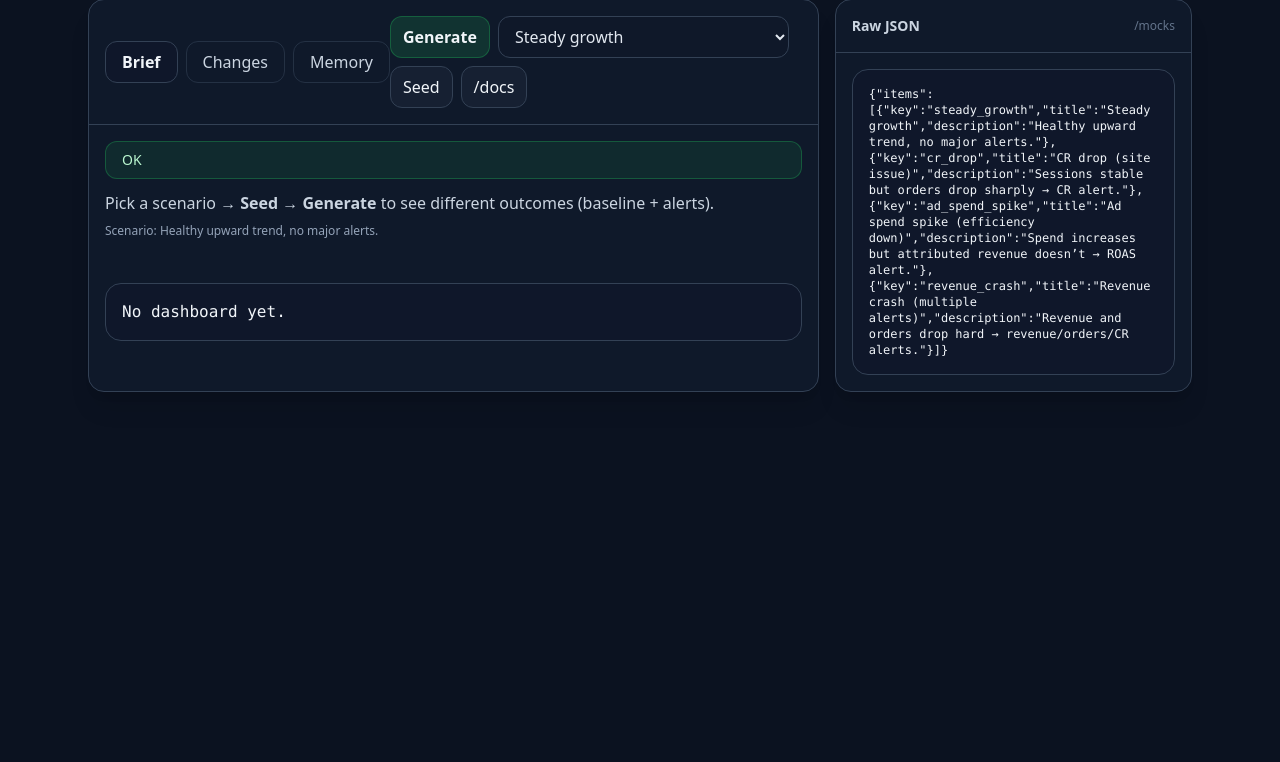
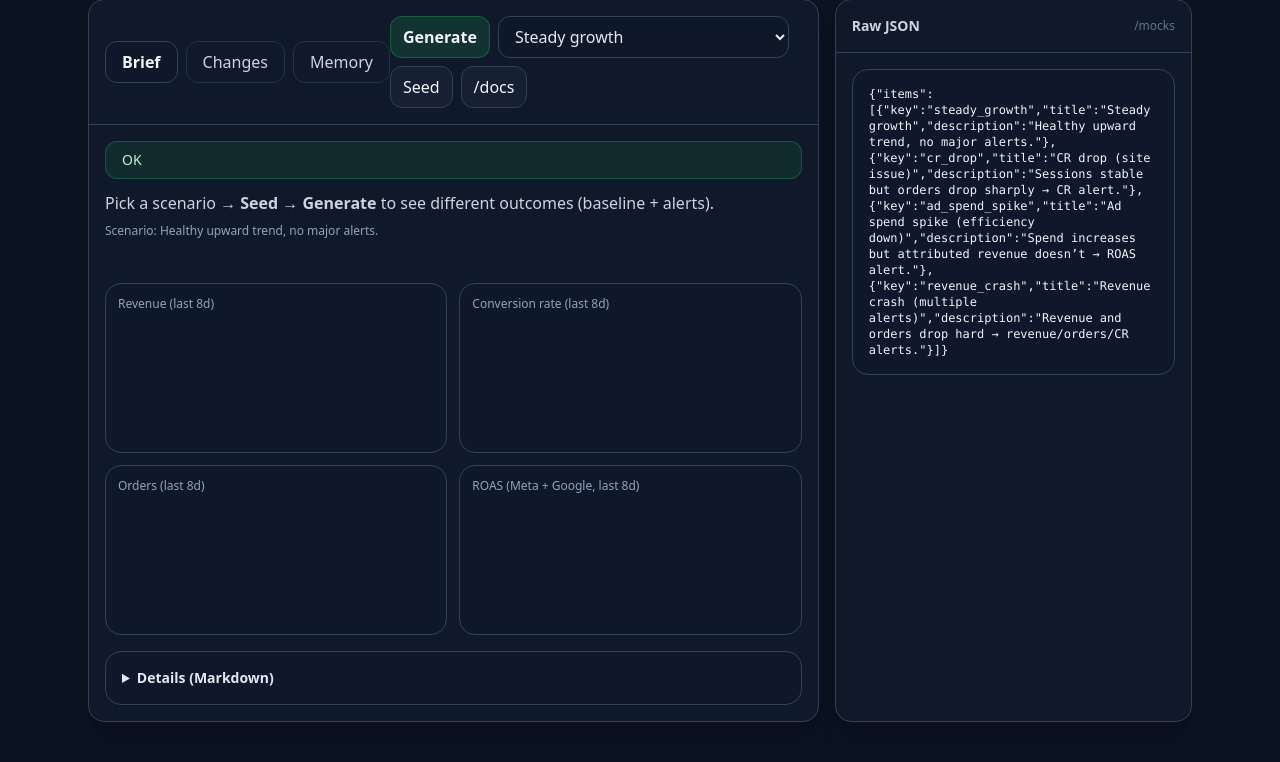
Before and after one commit to savinoo/daily-ops-agent, a FastAPI app: page / in a window 1280 px wide. Shown: the part 239-1001 px from the top of the page. Before the commit the page ends 631 px from the top, so only its background shows below. Run offline with FastAPI, Linux system fonts and the light colour scheme; some libraries are stand-ins or nearby versions.

Commit message:
Dashboard UI: charts + collapsible details

```diff
--- a/static/app.js
+++ b/static/app.js
@@ -1,6 +1,7 @@
 (() => {
   const UI = {
     tab: 'brief',
+    charts: { revenue: null, cr: null, orders: null, roas: null },
     setBanner(kind, msg) {
       const el = document.getElementById('banner');
       if (!msg) {
@@ -90,6 +91,7 @@
     },
     setAlertBadges(alerts) {
       const el = document.getElementById('alert-badges');
+      if (!el) return;
       el.innerHTML = '';
       if (!alerts || alerts.length === 0) {
         el.innerHTML = '<span class="px-3 py-1 rounded-full bg-green-500/10 border border-green-500/30 text-sm">No alerts</span>';
@@ -100,12 +102,94 @@
         const cls = sev === 'high'
           ? 'bg-red-500/10 border-red-500/30'
           : sev === 'med'
-            ? 'bg-blue-500/10 border-blue-500/30'
+            ? 'bg-blue-500/10 border border-blue-500/30'
             : 'bg-green-500/10 border-green-500/30';
         const span = document.createElement('span');
         span.className = `px-3 py-1 rounded-full border text-sm ${cls}`;
         span.textContent = `${sev.toUpperCase()}: ${a.message || a.key}`;
         el.appendChild(span);
+      }
+    },
+
+    renderCharts(items) {
+      if (typeof window.Chart === 'undefined') return;
+      if (!items || items.length === 0) return;
+
+      // Items come desc; we want asc for charts.
+      const series = [...items].reverse().slice(-8);
+      const labels = series.map((x) => x.day.slice(5));
+
+      const revenue = series.map((x) => x.revenue);
+      const orders = series.map((x) => x.orders);
+      const cr = series.map((x) => (x.sessions ? (x.orders / x.sessions) * 100 : 0));
+      const metaRoas = series.map((x) => (x.meta_spend ? (x.meta_revenue / x.meta_spend) : 0));
+      const googleRoas = series.map((x) => (x.google_spend ? (x.google_revenue / x.google_spend) : 0));
+
+      const makeLine = (canvasId, label, data, color) => {
+        const el = document.getElementById(canvasId);
+        if (!el) return null;
+        return new Chart(el, {
+          type: 'line',
+          data: {
+            labels,
+            datasets: [{
+              label,
+              data,
+              borderColor: color,
+              backgroundColor: color,
+              tension: 0.35,
+              pointRadius: 2,
+              borderWidth: 2,
+            }],
+          },
+          options: {
+            responsive: true,
+            maintainAspectRatio: false,
+            plugins: {
+              legend: { display: false },
+              tooltip: { enabled: true },
+            },
+            scales: {
+              x: { ticks: { color: '#94a3b8' }, grid: { color: 'rgba(148,163,184,.12)' } },
+              y: { ticks: { color: '#94a3b8' }, grid: { color: 'rgba(148,163,184,.12)' } },
+            },
+          },
+        });
+      };
+
+      const destroy = (c) => { try { c?.destroy(); } catch {} };
+      destroy(UI.charts.revenue);
+      destroy(UI.charts.orders);
+      destroy(UI.charts.cr);
+      destroy(UI.charts.roas);
+
+      UI.charts.revenue = makeLine('chartRevenue', 'Revenue', revenue, '#60a5fa');
+      UI.charts.orders = makeLine('chartOrders', 'Orders', orders, '#22c55e');
+      UI.charts.cr = makeLine('chartCr', 'CR %', cr, '#a78bfa');
+
+      const roasEl = document.getElementById('chartRoas');
+      if (roasEl) {
+        UI.charts.roas = new Chart(roasEl, {
+          type: 'line',
+          data: {
+            labels,
+            datasets: [
+              { label: 'Meta ROAS', data: metaRoas, borderColor: '#fbbf24', backgroundColor: '#fbbf24', tension: 0.35, pointRadius: 2, borderWidth: 2 },
+              { label: 'Google ROAS', data: googleRoas, borderColor: '#34d399', backgroundColor: '#34d399', tension: 0.35, pointRadius: 2, borderWidth: 2 },
+            ],
+          },
+          options: {
+            responsive: true,
+            maintainAspectRatio: false,
+            plugins: {
+              legend: { labels: { color: '#cbd5e1' } },
+            },
+            scales: {
+              x: { ticks: { color: '#94a3b8' }, grid: { color: 'rgba(148,163,184,.12)' } },
+              y: { ticks: { color: '#94a3b8' }, grid: { color: 'rgba(148,163,184,.12)' } },
+            },
+          },
+        });
       }
     },
     async loadBrief() {
@@ -155,6 +239,8 @@
             </div>
           `).join('');
         }
+
+        UI.renderCharts(dash.items || []);
 
         // Suggested checks (very simple heuristics)
         const suggestions = [];
--- a/templates/index.html
+++ b/templates/index.html
@@ -5,6 +5,7 @@
   <meta name="viewport" content="width=device-width, initial-scale=1" />
   <title>Daily Ops Agent</title>
   <script src="https://cdn.tailwindcss.com"></script>
+  <script src="https://cdn.jsdelivr.net/npm/chart.js@4.4.1/dist/chart.umd.min.js"></script>
   <script>
     tailwind.config = {
       theme: {
@@ -65,14 +66,36 @@
 
             <div id="kpiCards" class="mt-4 grid grid-cols-1 sm:grid-cols-2 lg:grid-cols-4 gap-3"></div>
 
+            <div class="mt-4 grid grid-cols-1 lg:grid-cols-2 gap-3">
+              <div class="bg-slate-900/15 border border-slate-700 rounded-2xl p-3">
+                <div class="text-xs text-slate-400">Revenue (last 8d)</div>
+                <div class="mt-2"><canvas id="chartRevenue" height="120"></canvas></div>
+              </div>
+              <div class="bg-slate-900/15 border border-slate-700 rounded-2xl p-3">
+                <div class="text-xs text-slate-400">Conversion rate (last 8d)</div>
+                <div class="mt-2"><canvas id="chartCr" height="120"></canvas></div>
+              </div>
+              <div class="bg-slate-900/15 border border-slate-700 rounded-2xl p-3">
+                <div class="text-xs text-slate-400">Orders (last 8d)</div>
+                <div class="mt-2"><canvas id="chartOrders" height="120"></canvas></div>
+              </div>
+              <div class="bg-slate-900/15 border border-slate-700 rounded-2xl p-3">
+                <div class="text-xs text-slate-400">ROAS (Meta + Google, last 8d)</div>
+                <div class="mt-2"><canvas id="chartRoas" height="120"></canvas></div>
+              </div>
+            </div>
+
             <div id="diagBox" class="hidden mt-4 bg-slate-800/20 border border-slate-700 rounded-2xl p-4">
               <div class="text-sm font-semibold text-slate-200">Suggested checks</div>
               <ul id="diagList" class="mt-2 text-sm text-slate-300 list-disc pl-5"></ul>
             </div>
 
-            <div class="mt-4 bg-panel2/60 border border-slate-700 rounded-2xl p-4 overflow-auto max-h-[520px]" id="briefBox">
-              <pre class="whitespace-pre-wrap" id="briefText">No dashboard yet.</pre>
-            </div>
+            <details class="mt-4 bg-panel2/60 border border-slate-700 rounded-2xl p-4">
+              <summary class="cursor-pointer text-sm font-semibold text-slate-200 select-none">Details (Markdown)</summary>
+              <div class="mt-3 overflow-auto max-h-[520px]" id="briefBox">
+                <pre class="whitespace-pre-wrap" id="briefText">No dashboard yet.</pre>
+              </div>
+            </details>
           </div>
 
           <div id="panel-changes" class="hidden">
```
